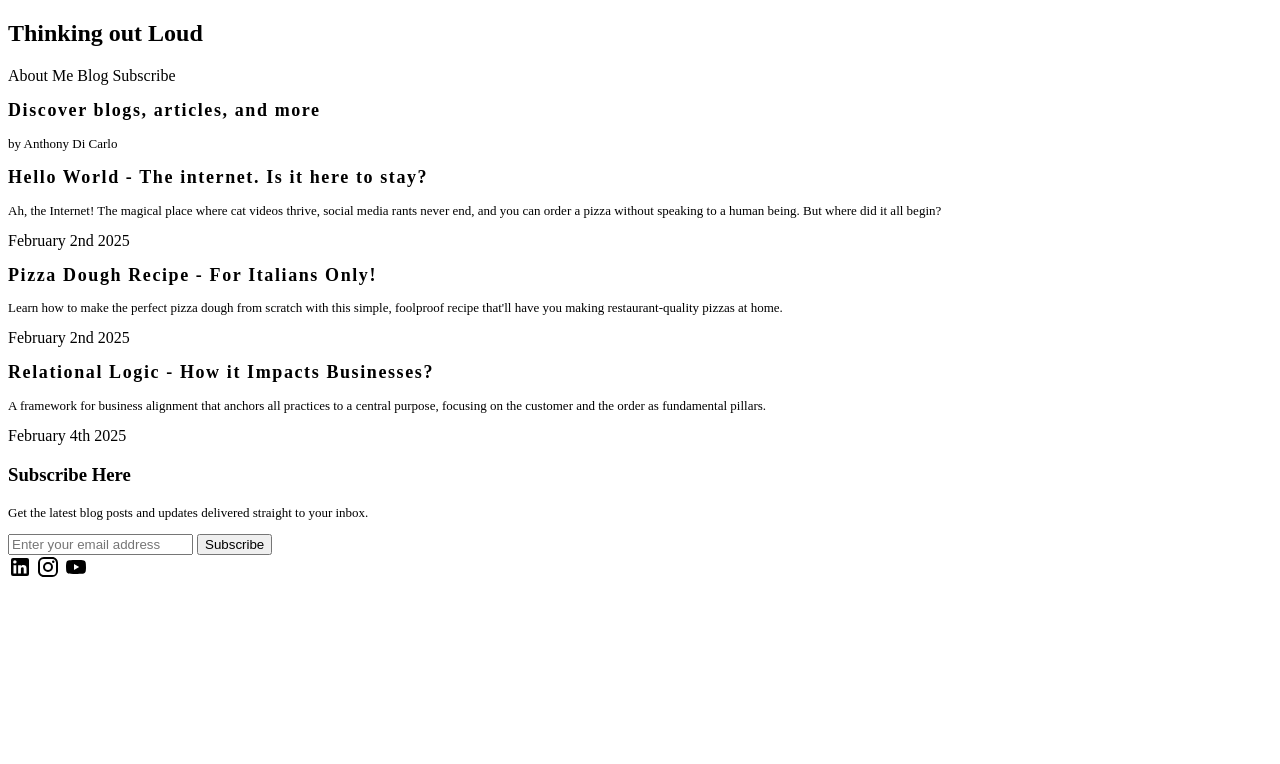
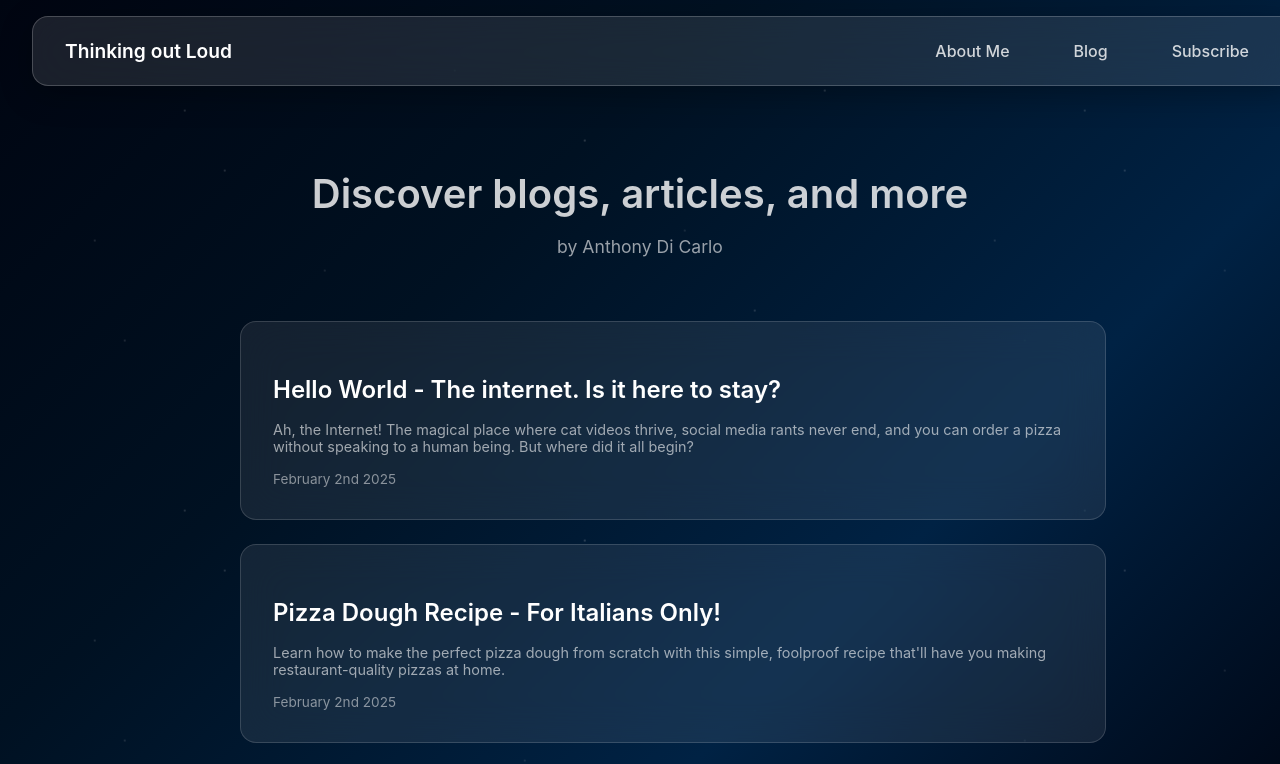
Before and after one commit to AnthonyDiCarlo/Blog, a website: page index.html in a window 1280 px wide. Shown: the top 764 px of the page. Drawn offline with Linux system fonts and the light colour scheme; a web font is replaced by a local one.

Commit message:
Update styles.css

```diff
--- a/styles.css
+++ b/styles.css
@@ -1,113 +1,375 @@
-@import url('https://fonts.googleapis.com/css2?family=Cutive&family=Inter:ital,opsz,wght@0,14..32,100..900;1,14..32,100..900&family=Montserrat:ital,wght@0,100..900;1,100..900&family=Poppins:ital,wght@0,100;0,200;0,300;0,400;0,500;0,600;0,700;0,800;0,900;1,100;1,200;1,300;1,400;1,500;1,600;1,700;1,800;1,900&display=swap');
+<style>
+@import url('https://fonts.googleapis.com/css2?family=Inter:wght@300;400;500;600;700&display=swap');
 
-.background {
-  background-color: #060917;
+* {
+  margin: 0;
+  padding: 0;
+  box-sizing: border-box;
 }
 
-.main_page {
+body {
+  font-family: 'Inter', sans-serif;
+  background: linear-gradient(135deg, #000511 0%, #001122 35%, #002244 70%, #000817 100%);
+  background-attachment: fixed;
+  min-height: 100vh;
+  color: #ffffff;
+  overflow-x: hidden;
+  position: relative;
+}
+
+/* Subtle animated background stars */
+body::before {
+  content: '';
+  position: fixed;
+  top: 0;
+  left: 0;
+  width: 100%;
+  height: 100%;
+  background-image:
+          radial-gradient(1px 1px at 180px 120px, rgba(255, 255, 255, 0.6), transparent),
+          radial-gradient(1px 1px at 320px 280px, rgba(255, 255, 255, 0.4), transparent),
+          radial-gradient(1px 1px at 580px 150px, rgba(255, 255, 255, 0.7), transparent),
+          radial-gradient(1px 1px at 120px 350px, rgba(255, 255, 255, 0.5), transparent),
+          radial-gradient(1px 1px at 750px 320px, rgba(255, 255, 255, 0.6), transparent),
+          radial-gradient(1px 1px at 450px 80px, rgba(255, 255, 255, 0.5), transparent),
+          radial-gradient(1px 1px at 680px 240px, rgba(255, 255, 255, 0.4), transparent),
+          radial-gradient(1px 1px at 220px 180px, rgba(255, 255, 255, 0.6), transparent),
+          radial-gradient(1px 1px at 820px 100px, rgba(255, 255, 255, 0.7), transparent),
+          radial-gradient(1px 1px at 90px 250px, rgba(255, 255, 255, 0.5), transparent),
+          radial-gradient(1px 1px at 520px 370px, rgba(255, 255, 255, 0.4), transparent),
+          radial-gradient(1px 1px at 380px 200px, rgba(255, 255, 255, 0.6), transparent);
+  background-repeat: repeat;
+  background-size: 900px 400px;
+  animation: starMove 12s infinite ease-in-out;
+  z-index: -1;
+}
+
+@keyframes starMove {
+  0%, 100% {
+    opacity: 0.4;
+    transform: translateY(0px) translateX(0px);
+  }
+  50% {
+    opacity: 0.8;
+    transform: translateY(-10px) translateX(5px);
+  }
+}
+
+/* Fixed full-width navigation */
+.nav-container {
+  position: fixed;
+  top: 0;
+  left: 0;
+  right: 0;
+  z-index: 1000;
+  padding: 1rem 2rem;
+}
+
+.nav {
+  background: rgba(255, 255, 255, 0.1);
+  backdrop-filter: blur(20px);
+  border: 1px solid rgba(255, 255, 255, 0.2);
+  border-radius: 16px;
+  padding: 1rem 2rem;
+  display: flex;
+  justify-content: space-between;
+  align-items: center;
+  box-shadow: 0 8px 32px rgba(0, 0, 0, 0.3);
+  width: 100%;
+  max-width: 1200px;
+  margin: 0 auto;
+}
+
+.nav-brand {
+  font-weight: 600;
+  font-size: 1.2rem;
+  color: #ffffff;
+  text-decoration: none;
+}
+
+.nav-brand h1 {
+  margin: 0;
+  font-size: 1.2rem;
+  font-weight: 600;
+}
+
+.nav-links {
+  display: flex;
+  gap: 2rem;
+  list-style: none;
+}
+
+.nav-link {
+  color: rgba(255, 255, 255, 0.8);
+  text-decoration: none;
+  font-weight: 500;
+  transition: all 0.3s ease;
+  padding: 0.5rem 1rem;
+  border-radius: 25px;
+}
+
+.nav-link:hover {
+  color: #ffffff;
+  background: rgba(255, 255, 255, 0.1);
+  transform: translateY(-2px);
+}
+
+/* Main content */
+.main-content {
+  padding-top: 8rem;
+  max-width: 1200px;
+  margin: 0 auto;
+  padding-left: 2rem;
+  padding-right: 2rem;
+  padding-bottom: 4rem;
+}
+
+.hero {
+  text-align: center;
+  margin-bottom: 4rem;
+}
+
+.hero h2 {
+  font-size: 2.5rem;
+  font-weight: 600;
+  margin-bottom: 1rem;
+  color: rgba(255, 255, 255, 0.8);
+}
+
+.hero p {
+  font-size: 1.1rem;
+  color: rgba(255, 255, 255, 0.6);
+  margin-bottom: 2rem;
+}
+
+/* Blog grid */
+.blog-grid {
   display: flex;
   flex-direction: column;
-  align-items: center;
-  padding: 50px 15px 15px;
-  min-height: 100vh;
-  font-family: "Inter";
-  color: #FFFFFF;
+  gap: 1.5rem;
+  margin-top: 3rem;
+  max-width: 800px;
+  margin-left: auto;
+  margin-right: auto;
 }
 
-.page_grid {
-  display: grid;
-  width: 1100px;
-  margin-top: 4rem;
-  max-width: 100%;
+.blog-card {
+  background: rgba(255, 255, 255, 0.08);
+  backdrop-filter: blur(20px);
+  border: 1px solid rgba(255, 255, 255, 0.15);
+  border-radius: 16px;
+  padding: 2rem;
+  text-decoration: none;
+  color: inherit;
+  transition: all 0.3s ease;
+  position: relative;
+  overflow: hidden;
+  width: 100%;
 }
 
-.header {
-  display: inline-flex;
-  justify-content: space-between;
-  align-items: inherit;
-  font-size: 1rem;
-  max-width: 1100px;
-  width: 100%;
-  color: #FFFFFF;
-  padding-bottom: 20px;
-  z-index: 2;
+.blog-card:hover {
+  transform: translateY(-4px);
+  background: rgba(255, 255, 255, 0.12);
+  border-color: rgba(255, 255, 255, 0.25);
+  box-shadow: 0 12px 32px rgba(0, 0, 0, 0.2);
 }
 
-.header a {
+.blog-card h2 {
+  font-size: 1.5rem;
+  font-weight: 600;
+  margin-bottom: 1rem;
+  color: #ffffff;
+  line-height: 1.3;
+}
+
+.blog-card p {
+  color: rgba(255, 255, 255, 0.6);
+  font-size: 0.9rem;
+  font-weight: 400;
+}
+
+.blog-card .date {
+  margin-top: 1rem;
+  font-size: 0.85rem;
+  color: rgba(255, 255, 255, 0.5);
+}
+
+/* Footer */
+.footer {
+  padding: 4rem 2rem 3rem;
+  margin-top: 4rem;
+}
+
+.footer-content {
+  max-width: 1200px;
+  margin: 0 auto;
+  display: grid;
+  grid-template-columns: 1fr 1fr;
+  gap: 3rem;
+  align-items: center;
+}
+
+.newsletter {
+  backdrop-filter: blur(20px);
+  border-radius: 16px;
+  padding: 2rem;
+  text-align: left;
+}
+
+.newsletter h3 {
+  font-size: 1.5rem;
+  font-weight: 600;
+  margin-bottom: 0.5rem;
+  color: #ffffff;
+}
+
+.newsletter p {
+  color: rgba(255, 255, 255, 0.7);
+  margin-bottom: 1.5rem;
+  font-size: 0.95rem;
+}
+
+.email-form {
+  display: flex;
+  gap: 0.5rem;
+  max-width: 400px;
+}
+
+.email-input {
+  flex: 1;
+  padding: 0.75rem 1rem;
+  background: rgba(255, 255, 255, 0.1);
+  border: 1px solid rgba(255, 255, 255, 0.2);
+  border-radius: 8px;
+  color: #ffffff;
+  font-size: 0.9rem;
+  backdrop-filter: blur(10px);
+}
+
+.email-input::placeholder {
+  color: rgba(255, 255, 255, 0.5);
+}
+
+.email-input:focus {
+  outline: none;
+  border-color: rgba(255, 255, 255, 0.4);
+  background: rgba(255, 255, 255, 0.15);
+}
+
+.subscribe-btn {
+  padding: 0.75rem 1.5rem;
+  background: rgba(255, 255, 255, 0.15);
+  border: 1px solid rgba(255, 255, 255, 0.3);
+  border-radius: 8px;
+  color: #ffffff;
+  font-size: 0.9rem;
+  font-weight: 500;
+  cursor: pointer;
+  transition: all 0.3s ease;
+  backdrop-filter: blur(10px);
+}
+
+.subscribe-btn:hover {
+  background: rgba(255, 255, 255, 0.2);
+  border-color: rgba(255, 255, 255, 0.4);
+  transform: translateY(-1px);
+}
+
+.social-links {
+  display: flex;
+  justify-content: flex-end;
+  align-items: center;
+  gap: 1.5rem;
+  backdrop-filter: blur(20px);
+  border-radius: 16px;
+  padding: 2rem;
+}
+
+.social-link {
   display: flex;
   align-items: center;
   justify-content: center;
-  gap: .5rem;
+  width: 48px;
+  height: 48px;
+  background: rgba(255, 255, 255, 0.1);
+  border: 1px solid rgba(255, 255, 255, 0.2);
+  border-radius: 12px;
+  color: rgba(255, 255, 255, 0.8);
+  text-decoration: none;
+  transition: all 0.3s ease;
+  backdrop-filter: blur(10px);
 }
 
-.header p {
-  position: relative;
-  margin: 0;
-  padding: 1rem;
-  border: 1px solid hsl(232,31%,100%, 40%);
-  border-radius: 1em;
+.social-link:hover {
+  background: rgba(255, 255, 255, 0.15);
+  border-color: rgba(255, 255, 255, 0.3);
+  transform: translateY(-2px);
+  color: #ffffff;
 }
 
-.link { color: #FFFFFF; }
-.link:hover { color: #b6b6b6; }
-
-a {
-    color: inherit;
-    text-decoration: none;
+/* Responsive design */
+@media (max-width: 768px) {
+  .nav-container {
+    padding: 1rem;
   }
 
-p {
-  font-size: small;
+  .nav {
+    padding: 0.8rem 1.5rem;
+    flex-direction: column;
+    gap: 1rem;
+    text-align: center;
   }
 
-h2 {
-  font-size:large;
-  font-weight:600;
-  letter-spacing: 0.1rem;
+  .nav-links {
+    gap: 1.5rem;
   }
 
-.blog_card {
-  flex-direction: column;
-  padding: 1rem 1.2rem;
-  margin-bottom: 1.5rem;
-  border-radius: 1rem;
-  background: #111320;
-  border: 1px solid hsl(232,31%,100%, 40%);
+  .nav-link {
+    padding: 0.4rem 0.8rem;
+    font-size: 0.9rem;
   }
 
-.div_hover {
-  background-color: #111320;
+  .hero h2 {
+    font-size: 2rem;
   }
 
-.div_hover:hover {
-  background-color: hsl(232,31%,100%, 20%);
+  .main-content {
+    padding-left: 1rem;
+    padding-right: 1rem;
+    padding-top: 10rem;
   }
 
-.page_blog {
-  width: 1100px;
+  .footer-content {
+    grid-template-columns: 1fr;
+    gap: 2rem;
+    text-align: center;
+  }
+
+  .social-links {
+    justify-content: center;
+    padding: 1.5rem;
+  }
+
+  .email-form {
     max-width: 100%;
   }
-.page_header {
-  margin: 4rem 0;
 }
 
-.page_header:hover {
-  color: #FF5C02;
+@media (max-width: 480px) {
+  .nav {
+    padding: 0.6rem 1rem;
   }
 
-.page_subheading {
-    margin: 2rem 0;
-    font-weight: 800;
+  .hero h2 {
+    font-size: 1.8rem;
   }
 
-.page_content {
-  font-size: 1rem;
-  font-weight: 200;
-  letter-spacing: 1px;
-  line-height: 1.5;
-  text-align: justify;
+  .email-form {
+    flex-direction: column;
   }
 
-strong:hover {
-  color: #FF5C02;
+  .subscribe-btn {
+    width: 100%;
   }
+}
+</style>
```
Lines whose indentation alone changed are shown as unchanged.
